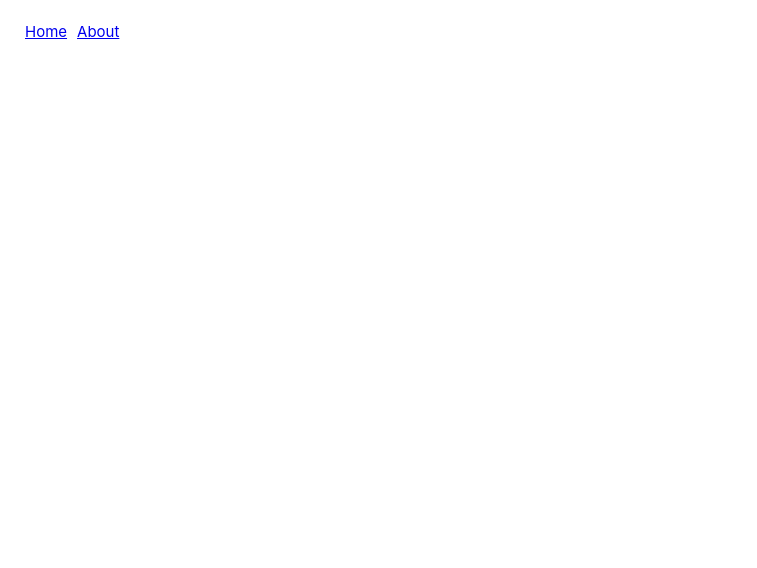
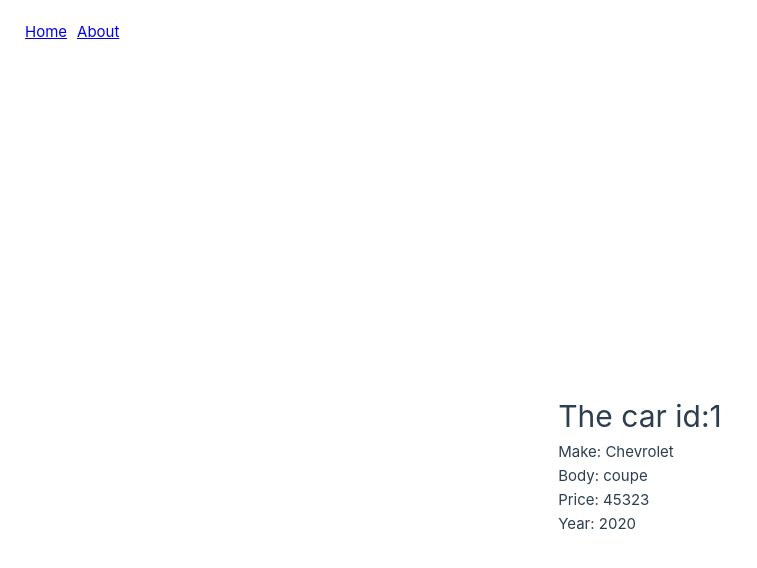
Before and after one commit to vyalova-diana/vue_router_crash_course, a Vue app: page /car/1 in a window 1280 px wide. Before the commit this address had no page. Shown: the top 568 px of the page, without its empty margins (0-757 px from the left). Built offline with nearby package versions, Linux system fonts and the light colour scheme.

Commit message:
Added dynamic route with params for the car view, 404 view via regexp

```diff
--- a/src/router/index.js
+++ b/src/router/index.js
@@ -1,7 +1,8 @@
 import {createRouter,createWebHistory} from "vue-router";
 import HomeView from "@/views/HomeView.vue";
 import AboutView from "@/views/AboutView.vue";
-
+import CarView from "@/views/CarView.vue";
+import NotFoundView from "@/views/NotFoundView.vue";
 const router  = createRouter({
     history: createWebHistory(import.meta.env.BASE_URL),
     routes: [
@@ -15,6 +16,16 @@
             name:"about",
             component: AboutView
         },
+        {
+            path:"/car/:id",
+            name:"car",
+            component: CarView
+        },
+        {
+            path: "/:pathMatch(.*)*",
+            name: "notFound",
+            component : NotFoundView
+        }
 
     ]
 })
--- /dev/null
+++ b/src/views/CarView.vue
@@ -0,0 +1,34 @@
+<template>
+<div class="container">
+  <div v-if="car">
+    <h1>The car id:{{route.params.id}}</h1>
+    <p>Make: {{car.make}}</p>
+    <p>Body: {{car.body}}</p>
+    <p>Price: {{car.price}}</p>
+    <p>Year: {{car.year}}</p>
+  </div>
+  <div v-else>
+    <h1>Car not found</h1>
+  </div>
+
+</div>
+</template>
+
+<script setup>
+import {useRoute} from "vue-router";
+import {ref,onBeforeMount} from "vue";
+import cars from "../data.json";
+
+const route = useRoute();
+const car = ref(null);
+const id = route.params.id;
+
+onBeforeMount(() => {
+  car.value = cars.find(c => c.id === parseInt(id));
+})
+
+</script>
+
+<style scoped>
+
+</style>
--- a/src/views/HomeView.vue
+++ b/src/views/HomeView.vue
@@ -1,7 +1,8 @@
 <script setup>
 import carsData from "../data.json"
 import {ref} from "vue";
-
+import {useRouter} from "vue-router";
+const router = useRouter()
 const cars = ref(carsData);
 </script>
 
@@ -10,7 +11,7 @@
 
     <h1>Our Cars</h1>
     <div class="cards">
-      <div v-for="car in cars" :key="car.id" class="card">
+      <div @click="router.push(`/car/${car.id}`)" v-for="car in cars" :key="car.id" class="card">
         <h1>{{car.make}}</h1>
         <p>${{car.price}}</p>
       </div>
--- /dev/null
+++ b/src/views/NotFoundView.vue
@@ -0,0 +1,15 @@
+<template>
+  <div class="container">
+    <h1>404 - Not Found</h1>
+  </div>
+</template>
+
+<script>
+export default {
+  name: "NotFound"
+};
+</script>
+
+<style scoped>
+
+</style>
```
Also changed, not shown: src/App.vue (+4 -4 lines).
